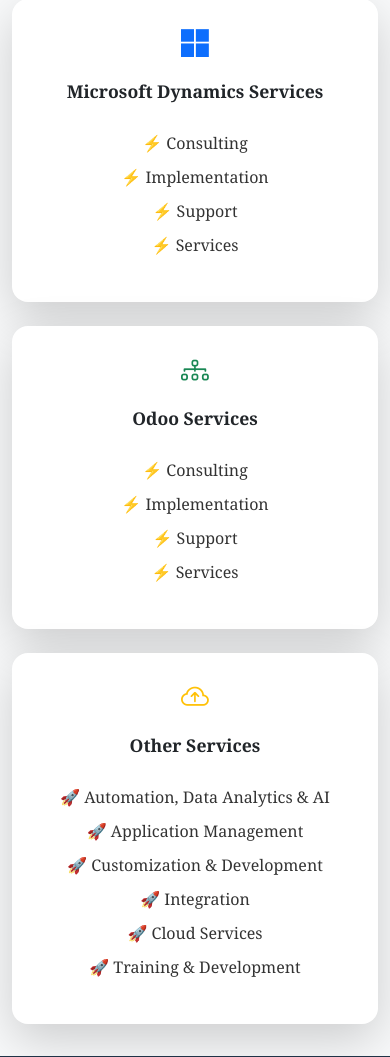
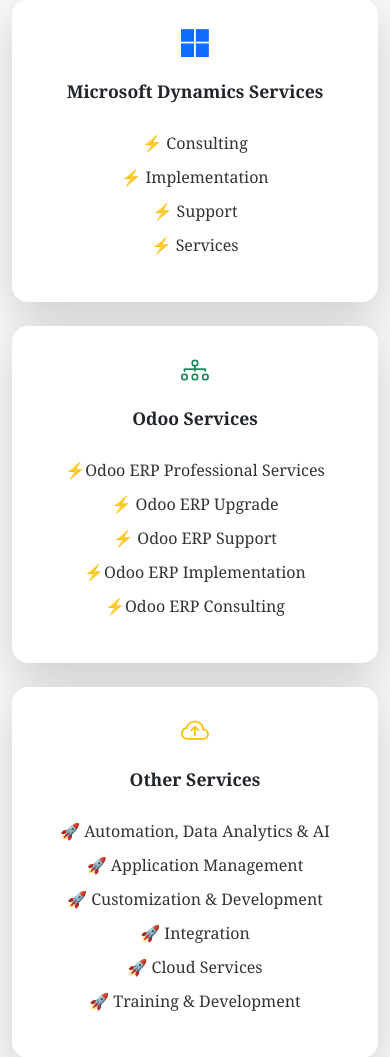
Before and after one commit to neemkaroli12/Neemkaroli-_Consulting, a Django app: page / in a window 390 px wide. Shown: the part 1355-2412 px from the top of the page. Run offline with Django 5.2, Linux system fonts and the light colour scheme; grey boxes are pictures that could not be loaded.

Commit message:
home.html

```diff
--- a/consulting_app/templates/home.html
+++ b/consulting_app/templates/home.html
@@ -337,10 +304,10 @@ Our purpose is to cultivate innovation whilst ensuring the highest degree of eff
           </div>
           <h5 class="fw-bold">Microsoft Dynamics Services</h5>
           <ul class="list-unstyled mt-3">
-            <li><a href="#" class="service-link">⚡ Consulting</a></li>
-            <li><a href="#" class="service-link">⚡ Implementation</a></li>
-            <li><a href="#" class="service-link">⚡ Support</a></li>
-            <li><a href="#" class="service-link">⚡ Services</a></li>
+            <li><a href="{% url 'consulting_app:cons' %}" class="service-link">⚡ Consulting</a></li>
+            <li><a href="{% url 'consulting_app:implementation' %}" class="service-link">⚡ Implementation</a></li>
+            <li><a href="{% url 'consulting_app:support' %}" class="service-link">⚡ Support</a></li>
+            <li><a href="{% url 'consulting_app:micro_service' %}" class="service-link">⚡ Services</a></li>
           </ul>
         </div>
       </div>
@@ -353,10 +320,11 @@ Our purpose is to cultivate innovation whilst ensuring the highest degree of eff
           </div>
           <h5 class="fw-bold">Odoo Services</h5>
           <ul class="list-unstyled mt-3">
-            <li><a href="#" class="service-link">⚡ Consulting</a></li>
-            <li><a href="#" class="service-link">⚡ Implementation</a></li>
-            <li><a href="#" class="service-link">⚡ Support</a></li>
-            <li><a href="#" class="service-link">⚡ Services</a></li>
+            <li><a href="{% url 'consulting_app:odoo_service' %}" class="service-link">⚡Odoo ERP Professional Services</a></li>
+            <li><a href="{% url 'consulting_app:odoo_upgrade' %}" class="service-link">⚡ Odoo ERP Upgrade</a></li>
+            <li><a href="{% url 'consulting_app:odoo_support' %}" class="service-link">⚡ Odoo ERP Support</a></li>
+            <li><a href="{% url 'consulting_app:odoo_imple' %}" class="service-link">⚡Odoo ERP Implementation</a></li>
+            <li><a href="{% url 'consulting_app:odoo_consulting' %}" class="service-link">⚡Odoo ERP Consulting</a></li>
           </ul>
         </div>
       </div>
```
Also changed, not shown: other parts of consulting_app/templates/home.html (+1 -35 lines).
